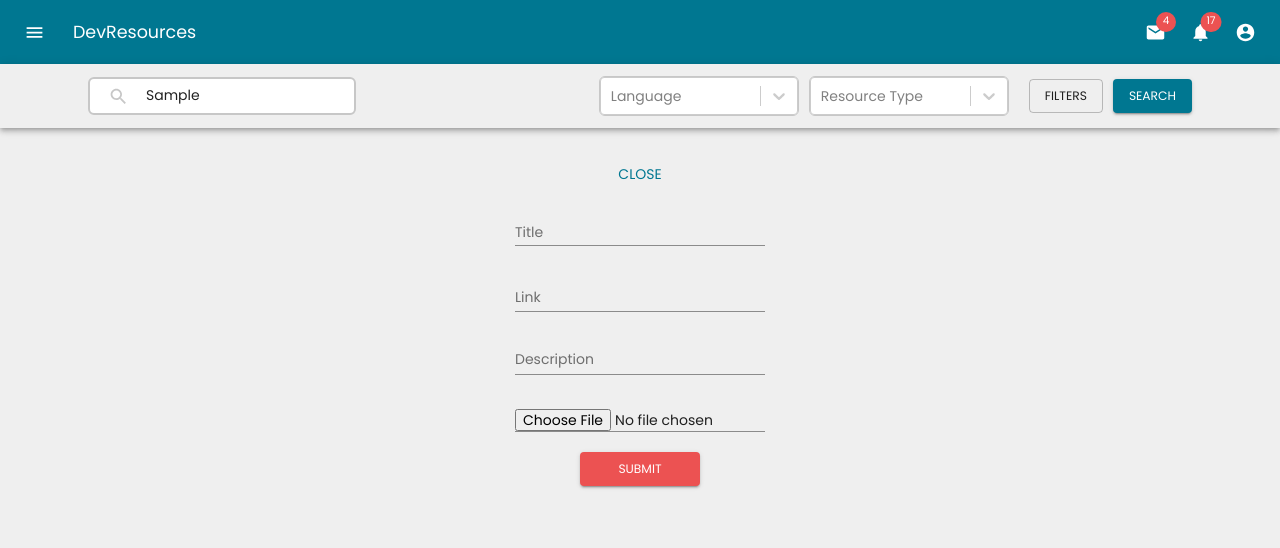
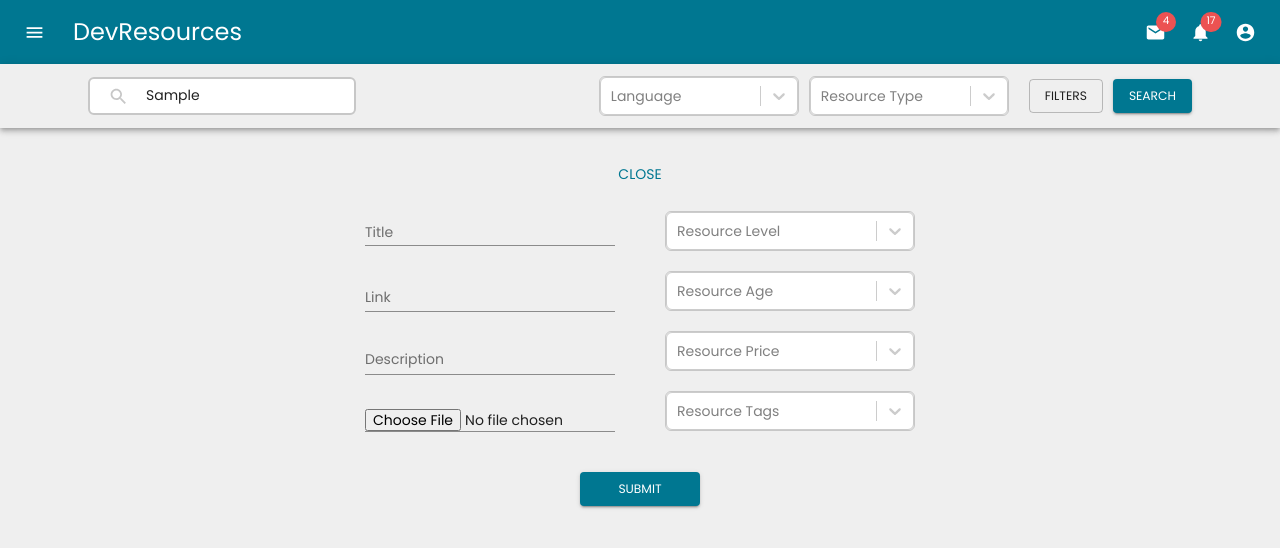
Before and after one commit to seanddallen/DevResourcesUI, a React (Create React App) app: page / in a window 1280 px wide. Both pictures are taken after typing "Sample" into the empty fields and a click on the button "ADD RESOURCE". Shown: the top 548 px of the page. Built offline with nearby package versions, Linux system fonts and the light colour scheme.

Commit message:
updated input borders and review/resource forms

```diff
--- a/src/Components/layout/StickyNav.jsx
+++ b/src/Components/layout/StickyNav.jsx
@@ -124,8 +124,17 @@ const useStyles = makeStyles(theme => ({
     borderRadius: "6px",
     backgroundColor: "#FFFFFF",
     "&:hover": {
-      backgroundColor: fade(theme.palette.common.white, 0.25)
+      backgroundColor: fade(theme.palette.common.white, 0.5),
+      border: "2px solid #EC5252",
+      borderRadius: "6px"
     },
+    // "&:nth-child(1)": {
+    //   color: "#EC5252"
+    // },
+    // "&:focus": {
+    //   border: "2px solid #EC5252",
+    //   borderRadius: "6px"
+    // },
     marginRight: theme.spacing(2),
     marginLeft: 0,
     width: "100%",
@@ -158,7 +167,17 @@ const useStyles = makeStyles(theme => ({
   },
   option: {
     color: "black"
+    // "&:hover": {
+    //   border: "2px solid #EC5252",
+    //   borderRadius: "6px"
+    // }
   },
+  // select: {
+  //   "&:focused": {
+  //     border: "2px solid #EC5252",
+  //     borderRadius: "6px"
+  //   }
+  // },
   sectionDesktop: {
     display: "none",
     [theme.breakpoints.up("md")]: {
@@ -279,6 +298,7 @@ export default function StickyNav(props) {
             </div>
             <div className={classes.grow} />
             <div
+              className={classes.select}
               style={{
                 margin: "0 10px 0 0",
                 minWidth: "200px",
@@ -299,6 +319,15 @@ export default function StickyNav(props) {
                   minWidth: "200px",
                   color: "#C7C7C7"
                 }}
+                theme={theme => ({
+                  ...theme,
+                  borderRadius: "6px",
+                  borderWidth: "2px",
+                  colors: {
+                    ...theme.colors,
+                    primary: "#EC5252"
+                  }
+                })}
               />
             </div>
             <div
@@ -323,6 +352,14 @@ export default function StickyNav(props) {
                 }}
                 placeholder="Resource Type"
                 className={classes.option}
+                theme={theme => ({
+                  ...theme,
+                  borderRadius: "6px",
+                  colors: {
+                    ...theme.colors,
+                    primary: "#EC5252"
+                  }
+                })}
               />
             </div>
             {/* <div className={classes.grow} /> */}
--- a/src/Components/layout/TopNav.jsx
+++ b/src/Components/layout/TopNav.jsx
@@ -163,7 +163,7 @@ export default function TopNav(props) {
   return (
     <div className={classes.grow}>
       <AppBar position="static">
-        <Toolbar>
+        <Toolbar style={{ display: "flex", alignItems: "center" }}>
           <IconButton
             edge="start"
             className={classes.menuButton}
@@ -178,7 +178,10 @@ export default function TopNav(props) {
               className={classes.title}
               variant="h6"
               noWrap
-              style={{ color: "#ffffff" }}
+              style={{
+                color: "#ffffff",
+                fontSize: "24px"
+              }}
             >
               DevResources
             </Typography>
--- a/src/Components/main/resources/ResourceForm.jsx
+++ b/src/Components/main/resources/ResourceForm.jsx
@@ -5,6 +5,43 @@ import { makeStyles } from "@material-ui/core/styles";
 import Button from "@material-ui/core/Button";
 import TextField from "@material-ui/core/TextField";
 import Input from "@material-ui/core/Input";
+import Select from "react-select";
+
+const levelOptions = [
+  { label: "Beginner", value: "Beginner", resource: "Beginner" },
+  { label: "Intermediate", value: "Intermediate", resource: "Intermediate" },
+  { label: "Advanced", value: "Advanced", resource: "Advanced" }
+];
+
+const ageOptions = [
+  { label: "0-1 Years", value: "new", resource: "new" },
+  { label: "1-5 Years", value: "old", resource: "old" },
+  { label: "5+ Years", value: "outdated", resource: "outdated" }
+];
+
+const priceOptions = [
+  { label: "FREE", value: "Free", resource: "Free" },
+  { label: "under $20", value: "under20", resource: "under20" },
+  { label: "$20 - $100", value: "over20", resource: "over20" },
+  { label: "over $100", value: "over100", resource: "over100" }
+];
+
+const tagOptions = [
+  { label: "react", value: "react", resource: "react" },
+  { label: "Redux", value: "Redux", resource: "Redux" },
+  { label: "Angular", value: "Angular", resource: "Angular" },
+  { label: "Vue", value: "Vue", resource: "Vue" },
+  { label: "Node", value: "Node", resource: "Node" },
+  { label: "Knex", value: "Knex", resource: "Knex" },
+  { label: "Postgres", value: "Postgres", resource: "Redux" },
+  { label: "Express", value: "Express", resource: "Express" },
+  { label: "SQL", value: "SQL", resource: "SQL" },
+  { label: "Spring", value: "Spring", resource: "Spring" },
+  { label: "MVC", value: "MVC", resource: "MVC" },
+  { label: "HTML", value: "HTML", resource: "Redux" },
+  { label: "CSS", value: "CSS", resource: "CSS" },
+  { label: "ES6", value: "ES6", resource: "ES6" }
+];
 
 const useStyles = makeStyles(theme => ({
   button: {
@@ -55,18 +92,31 @@ export default function ResourceForm(props) {
             <form
               style={{
                 display: "flex",
-                flexDirection: "column",
                 justifyContent: "center",
                 alignItems: "center"
               }}
               noValidate
               autoComplete="off"
             >
-              <TextField style={{ width: "250px" }} id="title" label="Title" />
+              <div
+                style={{
+                  display: "flex",
+                  flexDirection: "column",
+                  justifyContent: "center",
+                  alignItems: "center"
+                }}
+              >
+                <TextField
+                  style={{ width: "250px" }}
+                  id="title"
+                  label="Title"
+                  color="secondary"
+                />
                 <TextField
                   style={{ width: "250px", marginTop: "20px" }}
                   id="link"
                   label="Link"
+                  color="secondary"
                 />
                 <TextField
                   id="description"
@@ -78,18 +128,148 @@ export default function ResourceForm(props) {
                   className={classes.textField}
                   margin="normal"
                   style={{ width: "250px" }}
+                  color="secondary"
                 />
                 <Input
                   type="file"
+                  color="secondary"
                   style={{ width: "250px", marginTop: "20px" }}
                 />
+              </div>
+              <div
+                style={{
+                  display: "flex",
+                  flexDirection: "column",
+                  justifyContent: "center",
+                  alignItems: "center",
+                  marginLeft: "50px"
+                }}
+              >
+                <div
+                  style={{
+                    marginTop: "10px",
+                    width: "250px",
+                    border: "1px solid #C7C7C7",
+                    borderRadius: "6px"
+                  }}
+                >
+                  <Select
+                    className="basic-single"
+                    classNamePrefix="select"
+                    // defaultValue={languageOptions[0]}
+                    // isClearable={isClearable}
+                    name="experience"
+                    options={levelOptions}
+                    className={classes.option}
+                    placeholder="Resource Level"
+                    style={{ color: "#C7C7C7" }}
+                    theme={theme => ({
+                      ...theme,
+                      borderRadius: "6px",
+                      borderWidth: "2px",
+                      colors: {
+                        ...theme.colors,
+                        primary: "#EC5252"
+                      }
+                    })}
+                  />
+                </div>
+                <div
+                  style={{
+                    marginTop: "20px",
+                    minWidth: "100%",
+                    border: "1px solid #C7C7C7",
+                    borderRadius: "6px"
+                  }}
+                >
+                  <Select
+                    className="basic-single"
+                    classNamePrefix="select"
+                    // defaultValue={languageOptions[0]}
+                    // isClearable={isClearable}
+                    name="age"
+                    options={ageOptions}
+                    className={classes.option}
+                    placeholder="Resource Age"
+                    style={{ color: "#C7C7C7" }}
+                    theme={theme => ({
+                      ...theme,
+                      borderRadius: "6px",
+                      borderWidth: "2px",
+                      colors: {
+                        ...theme.colors,
+                        primary: "#EC5252"
+                      }
+                    })}
+                  />
+                </div>
+                <div
+                  style={{
+                    marginTop: "20px",
+                    minWidth: "100%",
+                    border: "1px solid #C7C7C7",
+                    borderRadius: "6px"
+                  }}
+                >
+                  <Select
+                    className="basic-single"
+                    classNamePrefix="select"
+                    // defaultValue={languageOptions[0]}
+                    // isClearable={isClearable}
+                    name="price"
+                    options={priceOptions}
+                    className={classes.option}
+                    placeholder="Resource Price"
+                    style={{ color: "#C7C7C7" }}
+                    theme={theme => ({
+                      ...theme,
+                      borderRadius: "6px",
+                      borderWidth: "2px",
+                      colors: {
+                        ...theme.colors,
+                        primary: "#EC5252"
+                      }
+                    })}
+                  />
+                </div>
+                <div
+                  style={{
+                    marginTop: "20px",
+                    minWidth: "100%",
+                    border: "1px solid #C7C7C7",
+                    borderRadius: "6px"
+                  }}
+                >
+                  <Select
+                    className="basic-single"
+                    classNamePrefix="select"
+                    // defaultValue={languageOptions[0]}
+                    // isClearable={isClearable}
+                    name="tags"
+                    isMulti
+                    options={tagOptions}
+                    className={classes.option}
+                    placeholder="Resource Tags"
+                    style={{ color: "#C7C7C7" }}
+                    theme={theme => ({
+                      ...theme,
+                      borderRadius: "6px",
+                      borderWidth: "2px",
+                      colors: {
+                        ...theme.colors,
+                        primary: "#EC5252"
+                      }
+                    })}
+                  />
+                </div>
+              </div>
             </form>
           </div>
           <Button
-            color="secondary"
+            color="primary"
             variant="contained"
             className={classes.button}
-            style={{ width: "120px", marginTop: "20px" }}
+            style={{ width: "120px", marginTop: "40px" }}
           >
             SUBMIT
           </Button>
--- a/src/Components/main/reviews/ReviewForm.jsx
+++ b/src/Components/main/reviews/ReviewForm.jsx
@@ -4,13 +4,11 @@ import { makeStyles } from "@material-ui/core/styles";
 import Button from "@material-ui/core/Button";
 import TextField from "@material-ui/core/TextField";
 import Input from "@material-ui/core/Input";
+import Rating from "@material-ui/lab/Rating";
 
 const useStyles = makeStyles(theme => ({
   button: {
     margin: theme.spacing(1)
-  },
-  input: {
-    display: "none"
   }
 }));
 
@@ -56,36 +54,35 @@ export default function ResourceForm(props) {
                 display: "flex",
                 flexDirection: "column",
                 justifyContent: "center",
-                alignItems: "center"
+                alignItems: "center",
+                marginTop: "40px"
               }}
               noValidate
               autoComplete="off"
             >
-              <TextField style={{ width: "250px" }} id="title" label="Title" />
-              <TextField
-                style={{ width: "250px", marginTop: "20px" }}
-                id="link"
-                label="Link"
+              <span>RATE: </span>
+              <Rating
+                name="half-rating"
+                readOnly={false}
+                value={3.6}
+                precision={0.1}
               />
               <TextField
                 id="description"
-                label="Description"
+                label="REVIEW"
                 multiline
                 rowsMax="4"
                 value={description}
                 onChange={e => setDescription(e.target.value)}
                 className={classes.textField}
                 margin="normal"
-                style={{ width: "250px" }}
-              />
-              <Input
-                type="file"
-                style={{ width: "250px", marginTop: "20px" }}
+                style={{ width: "350px" }}
+                color="secondary"
               />
             </form>
           </div>
           <Button
-            color="secondary"
+            color="primary"
             variant="contained"
             className={classes.button}
             style={{ width: "120px", marginTop: "20px" }}
```
Also changed, not shown: src/Components/main/filters/FiltersDrawer.jsx (+36 -0 lines). Lines whose indentation alone changed are shown as unchanged.
